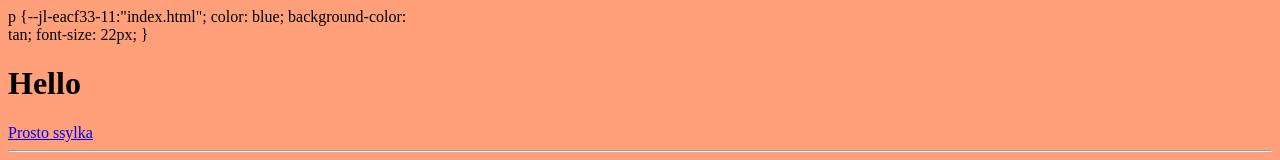
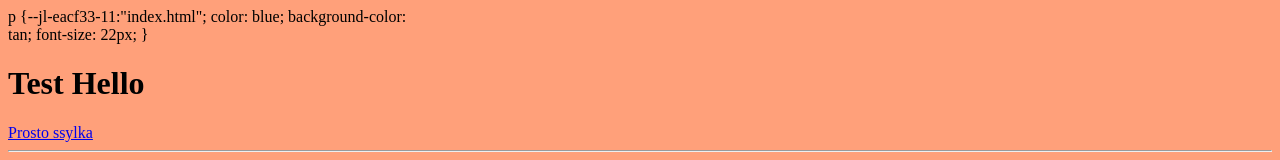
Before and after one commit to VolodymyrSemen/Test, a plain HTML site: page index.html in a window 1280 px wide. Shown: the top 160 px of the page. Drawn offline with Linux system fonts and the light colour scheme.

Commit message:
Refactor same text

```diff
--- a/index.html
+++ b/index.html
@@ -4,7 +4,7 @@
 		<meta charset="UTF-8" />
 		<meta name="viewport" content="width=device-width, initial-scale=1.0" />
 		<link rel="stylesheet" href="style.css" />
-		<title>Document</title>
+		<title>TEST Document</title>
 	</head>
 	<body>
 		<style style="display: block; width: 400px" contenteditable>
@@ -14,7 +14,7 @@
 				font-size: 22px;
 			}
 		</style>
-		<h1>Hello</h1>
+		<h1>Test Hello</h1>
 		<a href="https://ukr.net">Prosto ssylka</a>
 		<hr />
 		<br />
```
